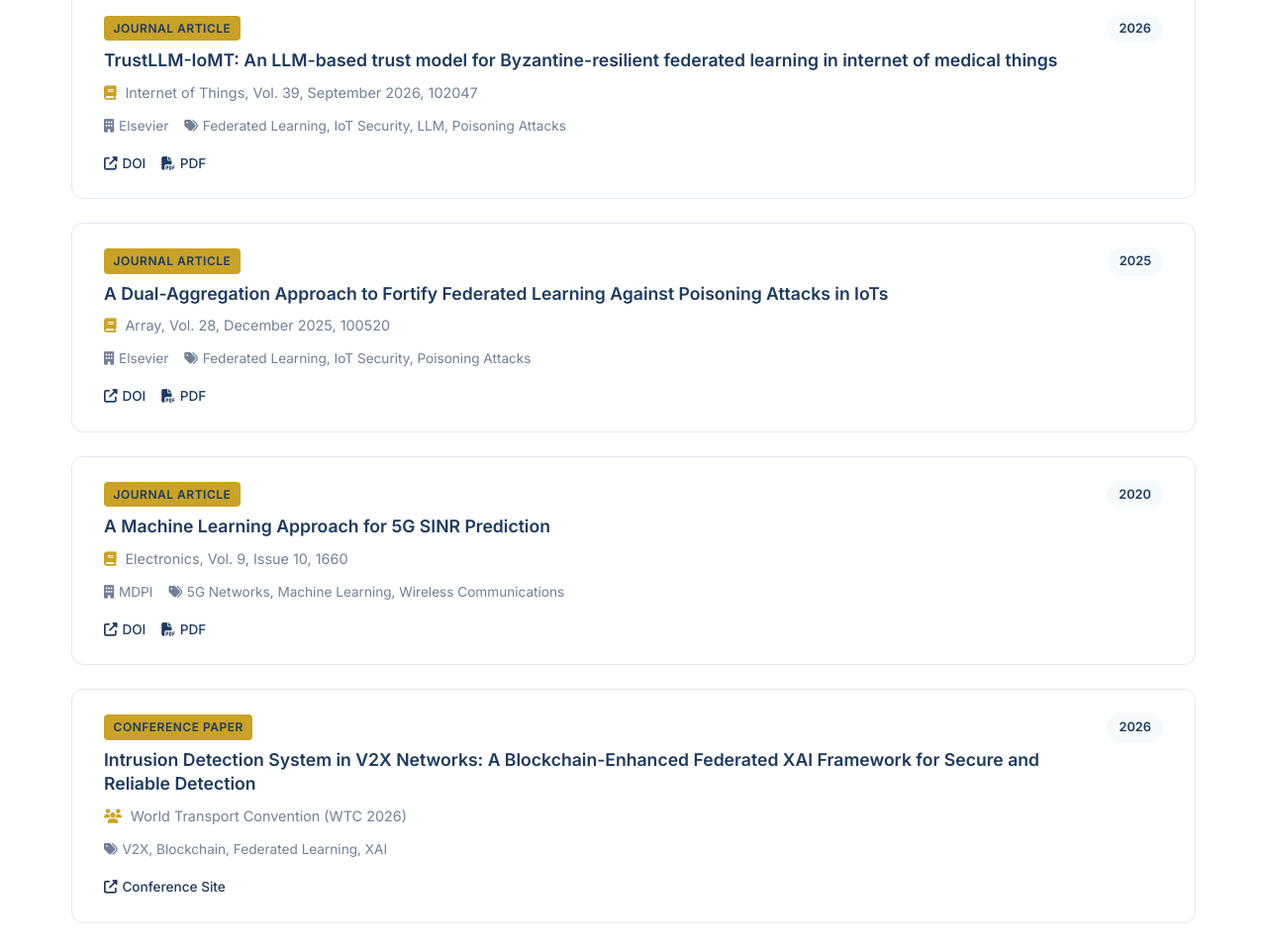
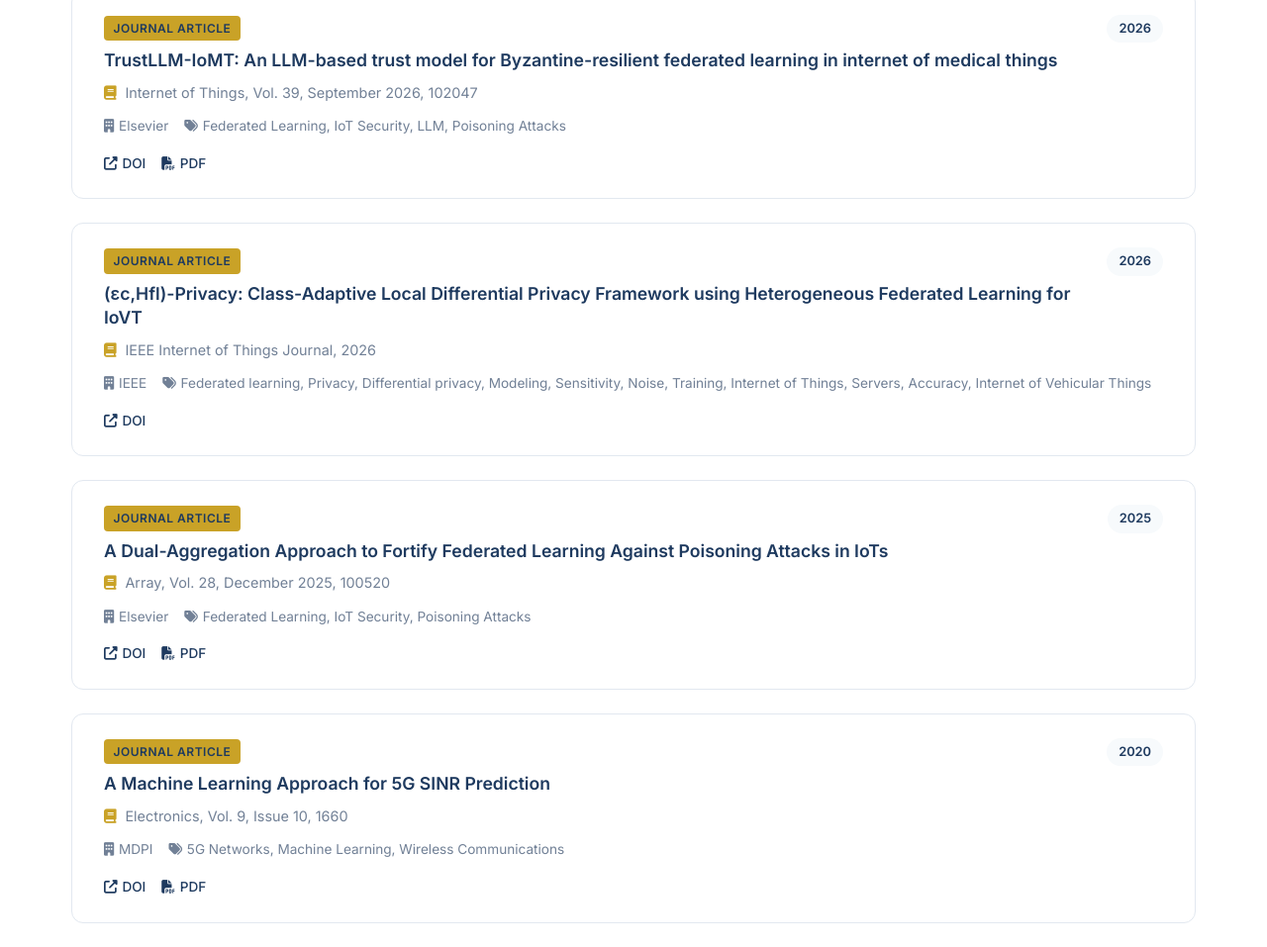
Before and after one commit to Ruzatullah/Ruzatullah.github.io, a plain HTML site: page index.html in a window 1280 px wide. Shown: the part 2647-3604 px from the top of the page at 99% size. Drawn offline with nearby package versions, Linux system fonts and the light colour scheme.

Commit message:
Update index.html

```diff
--- a/index.html
+++ b/index.html
@@ -1141,6 +1141,21 @@
                     <a href="#" target="_blank"><i class="fas fa-file-pdf"></i> PDF</a>
                 </div>
             </div>
+ <div class="pub-item" data-category="journal">
+                <span class="pub-year">2026</span>
+                <span class="pub-type">Journal Article</span>
+                <h3 class="pub-title">(εc,Hfl)-Privacy: Class-Adaptive Local Differential Privacy Framework using Heterogeneous Federated Learning for IoVT</h3>
+                <p class="pub-venue"><i class="fas fa-book"></i> IEEE Internet of Things Journal, 2026</p>
+                <div class="pub-meta">
+                    <span><i class="fas fa-building"></i> IEEE</span>
+                    <span><i class="fas fa-tags"></i> Federated learning, Privacy, Differential privacy, Modeling, Sensitivity, Noise, Training, Internet of Things, Servers, Accuracy, Internet of Vehicular Things</span>
+                </div>
+                <div class="pub-links">
+                    <a href="https://doi.org/10.1109/JIOT.2026.3755878" target="_blank"><i class="fas fa-external-link-alt"></i> DOI</a>
+                </div>
+            </div>
+
+
             <!-- Journal 2025 -->
             <div class="pub-item" data-category="journal">
                 <span class="pub-year">2025</span>
```
